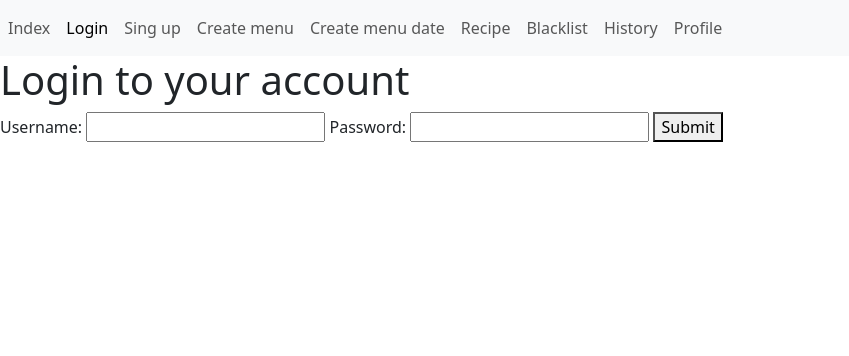
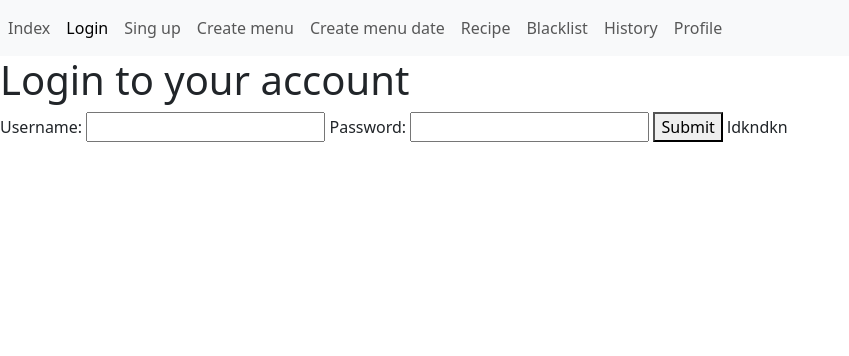
Before and after one commit to kirilsbondars/diet-app, a Flask app: page /login in a window 1280 px wide. Shown: the top 356 px of the page, without its empty margins (0-849 px from the left). Run offline with Flask 3, Linux system fonts and the light colour scheme; some libraries are stand-ins or nearby versions.

Commit message:
test login

```diff
--- a/src/templates/auth/login.html
+++ b/src/templates/auth/login.html
@@ -12,5 +12,6 @@
         <label for="password">Password:</label>
         <input type="password" name="password"/>
         <button type="submit">Submit</button>
+    ldkndkn
     </form>
 {% endblock %}
```
